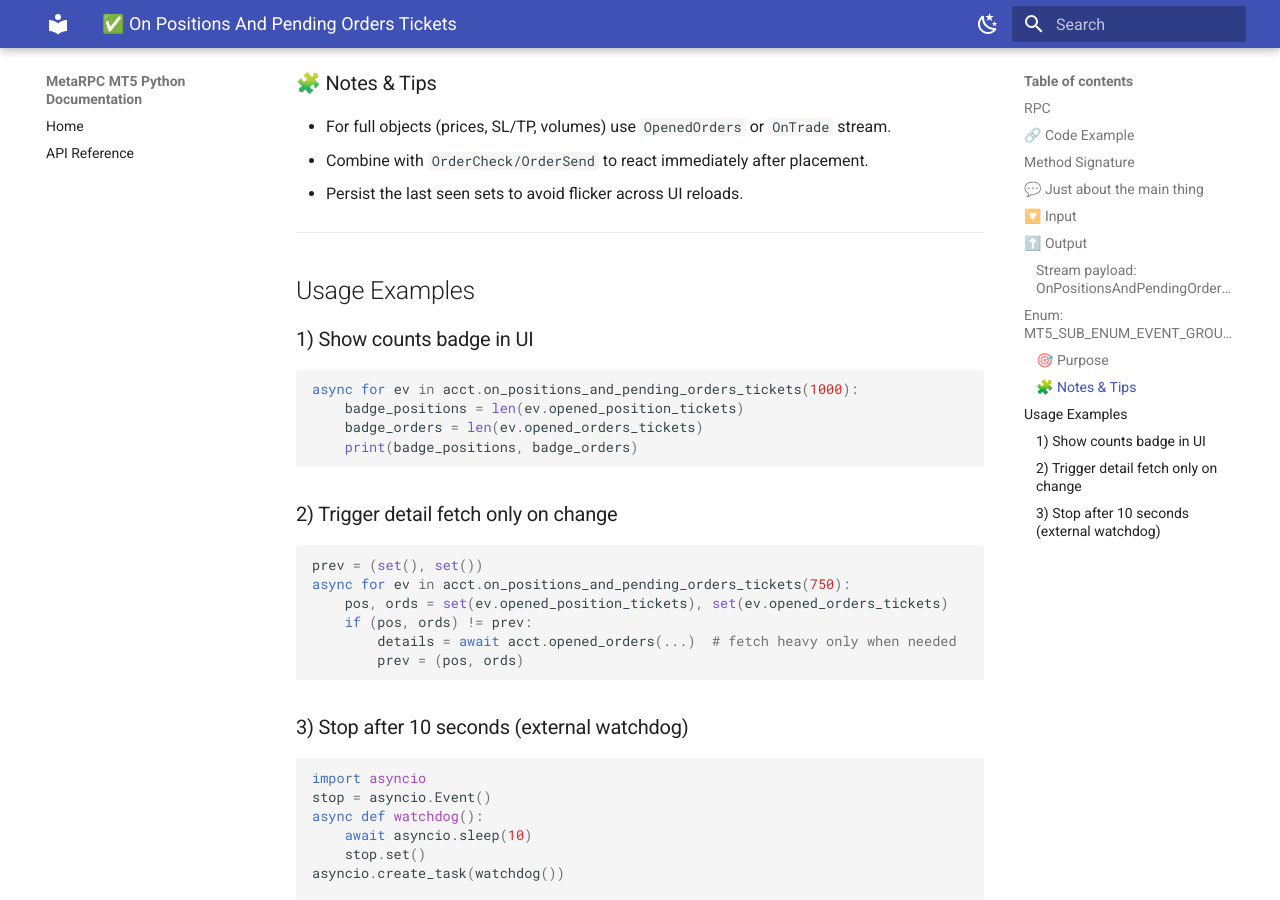
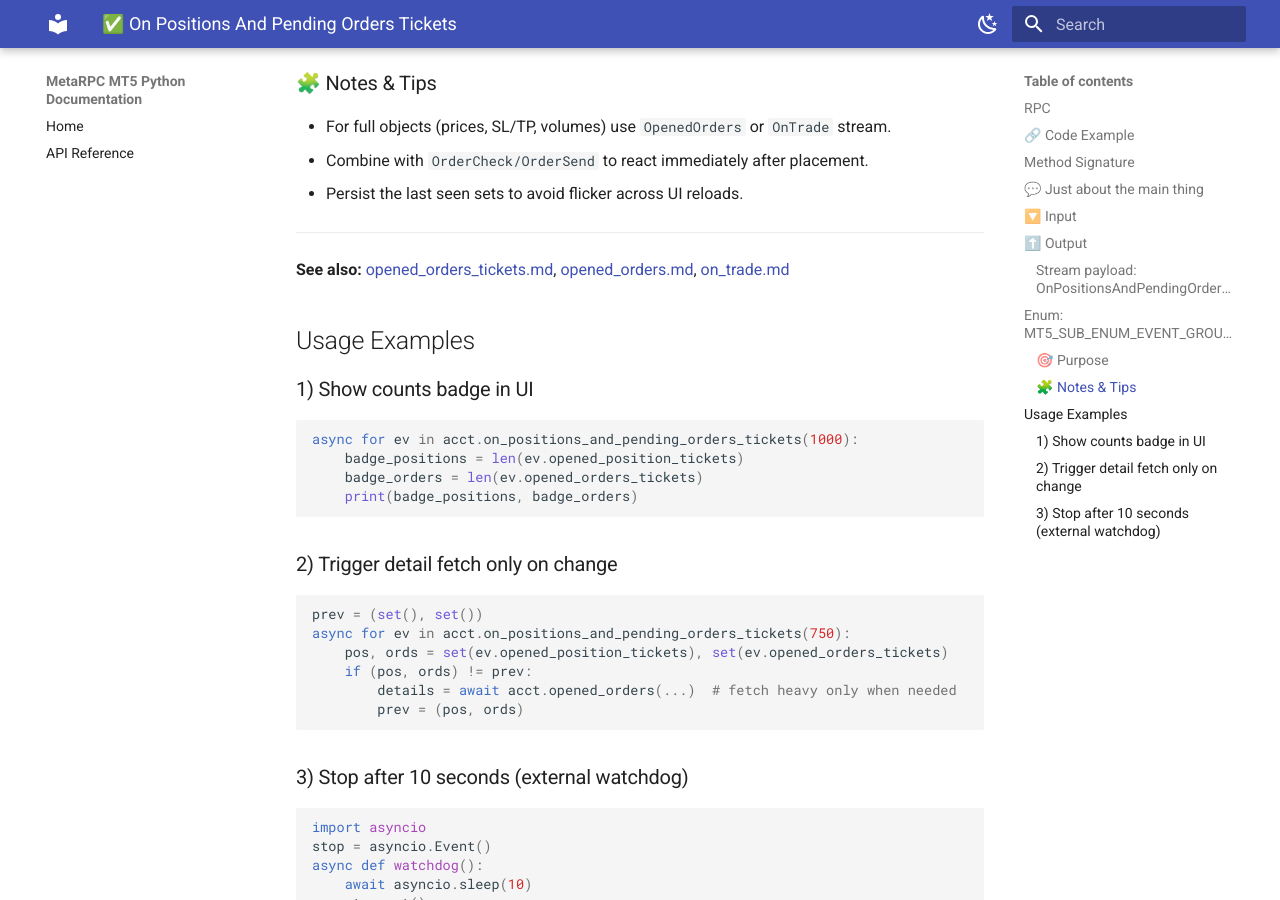
Before and after one commit to MetaRPC/PyMT5, an MkDocs documentation site: the page built from docs/MT5Account/Subscriptions_Streaming/on_positions_and_pending_orders_tickets.md, in a window 1280 px wide and 900 px high, scrolled down 3183 px. Built offline with MkDocs 1.6.1 and Material for MkDocs 9.7.7, drawn with Linux system fonts in a browser that asks for light colours.

Commit message:
Update on_positions_and_pending_orders_tickets.md

```diff
--- a/docs/MT5Account/Subscriptions_Streaming/on_positions_and_pending_orders_tickets.md
+++ b/docs/MT5Account/Subscriptions_Streaming/on_positions_and_pending_orders_tickets.md
@@ -117,6 +117,8 @@ async def on_positions_and_pending_orders_tickets(
 
 ---
 
+**See also:** [opened\_orders\_tickets.md](../Orders_Positions_History/opened_orders_tickets.md), [opened\_orders.md](../Orders_Positions_History/opened_orders.md), [on\_trade.md](./on_trade.md)
+
 ## Usage Examples
 
 ### 1) Show counts badge in UI
```
